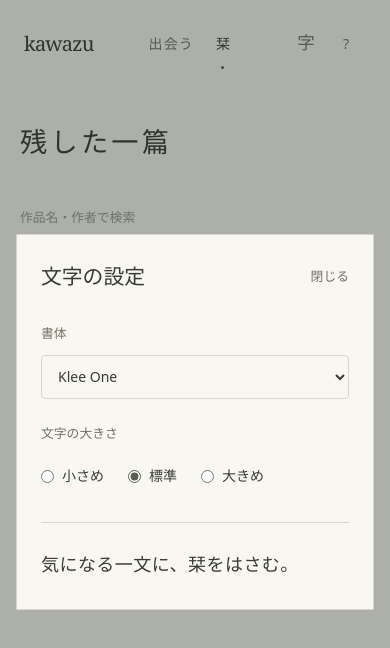
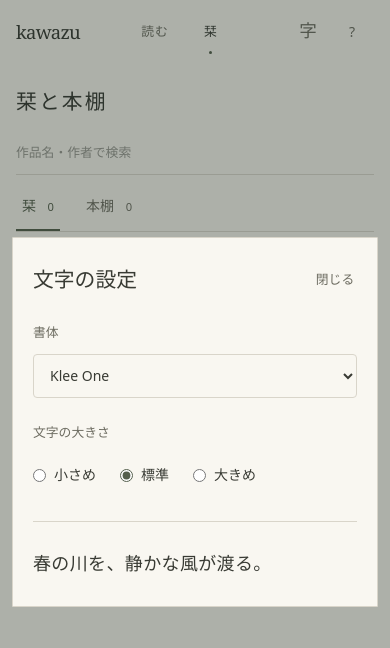
Before and after one commit to KukimiCan/kawazu, a Next.js app: page /list in a window 390 px wide. Both pictures are taken after a click on the button "文字の設定". Shown: the top 648 px of the page. Built offline with nearby package versions, Linux system fonts and the light colour scheme; a web font is replaced by a local one.

Commit message:
Update text content and improve accessibility in various components

```diff
--- a/src/app/globals.css
+++ b/src/app/globals.css
@@ -4,9 +4,9 @@
 :root {
   --background: #f5f2eb;
   --surface: #f9f7f1;
-  --surface-soft: #eae6dc;
+  --surface-soft: #ebe7dd;
   --foreground: #393b34;
-  --muted: #727166;
+  --muted: #6d6c61;
   --line: #d9d5ca;
   --accent: #555f4c;
   --accent-hover: #3c4736;
@@ -28,91 +28,89 @@ html[data-font="notoSerif"] { --font-body: "Noto Serif JP", "Yu Mincho", serif;
 html[data-text-size="small"] { --reading-size: 1rem; }
 html[data-text-size="large"] { --reading-size: 1.375rem; }
 * { box-sizing: border-box; }
-html { background: var(--background); scroll-padding-top: 6rem; }
-body { margin: 0; min-height: 100dvh; color: var(--foreground); font-family: "Hiragino Kaku Gothic ProN", "Yu Gothic", system-ui, sans-serif; font-size: .875rem; line-height: 1.7; }
+html { background: var(--background); scroll-padding-top: 5rem; }
+body { margin: 0; min-width: 320px; min-height: 100dvh; color: var(--foreground); font-family: "Hiragino Kaku Gothic ProN", "Yu Gothic", system-ui, sans-serif; font-size: .875rem; line-height: 1.7; }
 a, button, input, select, summary { -webkit-tap-highlight-color: transparent; }
 button, a, select, input { touch-action: manipulation; }
 button { cursor: pointer; }
 button, input, select { font: inherit; }
 button:disabled { cursor: default; opacity: .42; }
-:focus-visible { outline: 2px solid var(--accent); outline-offset: 5px; }
+:focus-visible { outline: 2px solid var(--accent); outline-offset: 3px; }
 ::selection { background: #dce7d6; }
 .skip-link { position: fixed; top: -5rem; left: 1rem; padding: .75rem; z-index: 100; background: var(--surface); }
 .skip-link:focus { top: .5rem; }
 .site-header { position: relative; z-index: 20; background: var(--background); }
-.header-inner { max-width: 1080px; min-height: 112px; margin: auto; padding: 0 48px; display: flex; align-items: center; justify-content: space-between; gap: 24px; }
-.wordmark { font-family: Georgia, serif; font-size: 1.4rem; letter-spacing: -.04em; line-height: 1; }
+.header-inner { max-width: 1040px; min-height: 80px; margin: auto; padding: 0 32px; display: flex; align-items: center; justify-content: space-between; gap: 24px; }
+.wordmark { display: inline-flex; align-items: center; min-height: 44px; font-family: Georgia, serif; font-size: 1.4rem; letter-spacing: -.04em; line-height: 1; }
 .wordmark span { color: var(--accent); }
 .main-links { align-self: stretch; display: flex; gap: 32px; align-items: stretch; }
-.main-links > a { position: relative; display: flex; gap: 6px; align-items: center; color: var(--muted); padding: 0 4px; white-space: nowrap; font-size: .875rem; letter-spacing: .08em; }
+.main-links > a { position: relative; display: flex; min-width: 44px; gap: 6px; align-items: center; justify-content: center; color: var(--muted); padding: 0 4px; white-space: nowrap; font-size: .875rem; letter-spacing: .08em; }
 .main-links > a[aria-current] { color: var(--foreground); }
-.main-links > a[aria-current]::after { content: ''; position: absolute; bottom: 30px; left: calc(50% - 2px); width: 3px; height: 3px; border-radius: 50%; background: var(--accent); }
+.main-links > a[aria-current]::after { content: ''; position: absolute; bottom: 17px; left: calc(50% - 2px); width: 3px; height: 3px; border-radius: 50%; background: var(--accent); }
 .nav-count { font-size: .6rem; font-variant-numeric: tabular-nums; color: var(--muted); }
 .header-tools { display: flex; gap: 8px; }
 .icon-button { min-width: 44px; min-height: 44px; display: grid; place-items: center; border-radius: 50%; color: var(--muted); }
 .icon-button:hover { background: var(--surface-soft); color: var(--foreground); }
 .font-button { font-family: "Yu Mincho", serif; font-size: 1.1rem; }
 .storage-warning { margin: 0; padding: 12px 24px; text-align: center; background: #fff0d4; color: #6b4823; }
-.encounter { max-width: 704px; margin: auto; padding: 32px 40px 24px; }
+.encounter { max-width: 760px; margin: auto; padding: 16px 24px 20px; }
 .encounter-heading { display: flex; align-items: baseline; justify-content: space-between; flex-wrap: wrap; gap: 4px 16px; margin: 0 0 20px; }
 .encounter-heading h1 { font-size: .95rem; font-weight: 500; }
 .encounter-heading p { color: var(--muted); font-size: .75rem; }
-.reader-sheet { position: relative; height: clamp(340px, calc(100dvh - 290px), 680px); display: flex; flex-direction: column; overflow: hidden; touch-action: pan-y; padding: 28px 16px 20px 30px; background: linear-gradient(95deg, #e8e2d5 0, #f4f0e6 5px, #faf7ef 20px, #f8f5ed 100%); border-top: 1px solid #e3ddcf; border-bottom: 1px solid #e3ddcf; border-radius: 2px 1px 5px 2px; }
-.paper-binding { position: absolute; left: 6px; top: 18%; bottom: 18%; display: flex; flex-direction: column; justify-content: space-between; pointer-events: none; }
-.paper-binding i { width: 9px; height: 10px; border-left: 1px solid #8d8775; border-bottom: 1px solid #8d8775; transform: rotate(-18deg); opacity: .55; }
+.reader-sheet { position: relative; height: clamp(360px, calc(100dvh - 232px), 720px); display: flex; flex-direction: column; overflow: hidden; touch-action: pan-y; padding: 24px 18px 18px 32px; background: linear-gradient(95deg, #eee9de 0, #f6f2e9 7px, #faf7ef 22px, #f9f6ef 100%); border-block: 1px solid #e1dccf; border-radius: 1px 1px 3px 2px; }
+.paper-binding { position: absolute; left: 7px; top: 20%; bottom: 20%; display: flex; flex-direction: column; justify-content: space-between; pointer-events: none; opacity: .72; }
+.paper-binding i { width: 7px; height: 8px; border-left: 1px solid #8d8775; border-bottom: 1px solid #8d8775; transform: rotate(-18deg); opacity: .45; }
 .reader-eyebrow { display: flex; justify-content: space-between; flex-shrink: 0; color: var(--muted); font-size: .65rem; letter-spacing: .12em; padding: 20px 32px 16px; border-bottom: 1px solid var(--line); }
-.reader-scroll { flex: 1; min-height: 0; overflow-y: auto; padding: 8px 24px 20px 8px; scrollbar-width: thin; scrollbar-color: #8b8975 #eae5d9; scrollbar-gutter: stable; overscroll-behavior-y: contain; animation: paper-arrive 300ms cubic-bezier(.2,.65,.3,1) both; }
+.reader-scroll { flex: 1; min-height: 0; overflow-y: auto; padding: 10px clamp(18px, 4vw, 36px) 24px 10px; scrollbar-width: thin; scrollbar-color: #817f70 #ece7dc; scrollbar-gutter: stable; overscroll-behavior-y: contain; animation: paper-arrive 240ms cubic-bezier(.2,.65,.3,1) both; }
 .reader-scroll::-webkit-scrollbar { width: 7px; }
 .reader-scroll::-webkit-scrollbar-track { background: #eae5d9; border: 3px solid #f8f5ed; }
 .reader-scroll::-webkit-scrollbar-thumb { background: #8b8975; border: 2px solid #f8f5ed; border-radius: 8px 3px 7px 2px; }
 .reader-scroll:hover { scrollbar-color: #626955 #eae5d9; }
 .reader-sheet[data-turn="back"] { --page-arrival: -18px; }
 .reader-scroll:focus-visible { outline-offset: -4px; }
-.reading-text { font-family: var(--font-body); font-size: var(--reading-size); line-height: 2.1; letter-spacing: .025em; white-space: pre-wrap; overflow-wrap: anywhere; line-break: strict; }
+.reading-text { font-family: var(--font-body); font-size: var(--reading-size); line-height: 2.05; letter-spacing: .02em; white-space: pre-wrap; overflow-wrap: anywhere; line-break: strict; }
 .excerpt-end { display: block; color: #8b8975; margin: 28px auto 8px; }
 .reader-state { flex: 1; display: flex; align-items: center; justify-content: center; flex-direction: column; padding: 32px; text-align: center; gap: 14px; }
 .reader-state h2 { font-family: var(--font-body); font-weight: 400; font-size: 1.1rem; }
 .reader-state p { color: var(--muted); font-size: .8rem; max-width: 28em; }
 .loading-line { width: 24px; height: 1px; background: var(--accent); margin-bottom: 12px; animation: breathe 2.4s ease-in-out infinite; }
-.reader-controls { padding-top: 24px; }
-.choice-buttons { position: relative; display: flex; align-items: center; justify-content: space-between; gap: 24px; padding-top: 4px; }
-.choice-buttons::after { content: ''; position: absolute; left: calc(50% - 14px); top: 27px; width: 28px; height: 1px; background: linear-gradient(90deg, transparent, #92917c, transparent); pointer-events: none; }
-.choice-buttons button { position: relative; font-size: .95rem; }
+.reader-controls { padding-top: 14px; }
+.choice-buttons { display: flex; align-items: center; justify-content: space-between; gap: 20px; }
+.choice-buttons button { position: relative; flex: 1; max-width: 190px; font-size: .925rem; }
 .choice-buttons button::after { content: ''; position: absolute; bottom: 5px; left: 8px; right: 8px; height: 2px; background: currentColor; clip-path: polygon(0 55%, 38% 10%, 100% 45%, 90% 90%, 22% 75%); transform: scaleX(0); transform-origin: left; transition: transform 220ms ease-out; opacity: .65; }
 .choice-buttons button:hover:not(:disabled)::after, .choice-buttons button:focus-visible::after { transform: scaleX(1); }
 .choice-buttons button:hover { text-decoration: none; }
-.primary-button, .secondary-button { display: inline-flex; align-items: center; justify-content: center; gap: 12px; min-height: 48px; padding: 12px 8px; border: 0; border-radius: 0; text-decoration: none; font-family: var(--font-body); letter-spacing: .1em; transition: color .2s; }
-.primary-button { background: transparent; color: var(--accent); }
+.primary-button, .secondary-button { display: inline-flex; align-items: center; justify-content: center; gap: 10px; min-height: 48px; padding: 10px 8px; border: 0; border-radius: 0; text-decoration: none; font-family: var(--font-body); letter-spacing: .08em; transition: color .2s; }
+.primary-button { background: transparent; color: var(--accent); font-weight: 600; }
 .primary-button:hover:not(:disabled), .secondary-button:hover:not(:disabled) { color: var(--accent-hover); text-decoration: underline; text-underline-offset: 7px; }
 .secondary-button { background: transparent; color: var(--muted); }
 .bookmark-mark { flex-shrink: 0; color: #985c47; transition: transform 220ms ease; }
 .primary-button:hover .bookmark-mark { transform: translateY(2px); }
-.reader-secondary { display: flex; align-items: center; justify-content: center; margin-top: 4px; }
-.undo-button:disabled { visibility: hidden; }
-.text-button { display: inline-flex; align-items: center; min-height: 44px; text-decoration: none; color: var(--muted); font-size: .8rem; }
+.text-button { display: inline-flex; min-width: 44px; min-height: 44px; align-items: center; justify-content: center; text-decoration: none; color: var(--muted); font-size: .8rem; }
 .text-button:hover:not(:disabled) { color: var(--accent); text-decoration: underline; text-underline-offset: 4px; }
 .gesture-hint { color: var(--muted); font-size: .7rem; }
-.reader-feedback { min-height: 28px; text-align: center; font-size: .75rem; color: var(--accent); display: flex; gap: 16px; justify-content: center; flex-wrap: wrap; }
-.reader-feedback a { text-decoration: underline; text-underline-offset: 4px; }
+.reader-followup { display: flex; align-items: center; justify-content: center; gap: 28px; }
+.reader-followup a { color: var(--accent); text-decoration: underline; text-underline-offset: 4px; }
 .refill-error { font-size: .75rem; text-align: center; color: var(--muted); }
 .refill-error button { margin-left: 12px; }
-.library-page { max-width: 896px; margin: auto; padding: 48px 32px; }
-.library-heading { display: flex; align-items: flex-end; justify-content: space-between; gap: 16px; margin-bottom: 30px; }
+.library-page { max-width: 896px; margin: auto; padding: 32px 32px 48px; }
+.library-heading { display: flex; align-items: flex-end; justify-content: space-between; gap: 16px; margin-bottom: 18px; }
 .eyebrow { color: var(--muted); font-size: .7rem; letter-spacing: .12em; margin-bottom: 8px; }
-.library-heading h1 { font-family: var(--font-body); font-size: 1.5rem; letter-spacing: .12em; font-weight: 400; }
-.library-toolbar { display: flex; align-items: center; justify-content: space-between; gap: 16px; border-bottom: 1px solid var(--line); }
+.library-heading h1 { font-family: var(--font-body); font-size: 1.4rem; letter-spacing: .1em; font-weight: 400; }
+.library-toolbar { display: flex; align-items: flex-end; justify-content: space-between; gap: 24px; }
 .shelf-tabs { display: flex; gap: 28px; align-self: stretch; }
-.shelf-tabs button { min-height: 56px; padding: 8px 2px; border-bottom: 2px solid transparent; color: var(--muted); white-space: nowrap; }
+.shelf-tabs button { min-width: 44px; min-height: 48px; padding: 6px 2px; border-bottom: 2px solid transparent; color: var(--muted); white-space: nowrap; }
 .shelf-tabs button[aria-pressed="true"] { border-color: var(--accent); color: var(--accent); }
 .shelf-tabs span { font-size: .7rem; margin-left: 8px; }
 .search-field { max-width: 100%; }
-.search-field input { width: 232px; max-width: 100%; min-height: 44px; border: 0; border-radius: 0; padding: 8px 0; font-size: .8rem; background: transparent; }
+.search-field input { width: 232px; max-width: 100%; min-height: 44px; border: 0; border-bottom: 1px solid var(--line); border-radius: 0; padding: 8px 0; font-size: .8rem; background: transparent; }
+.search-field input:focus-visible { outline-offset: 2px; }
 .shelf-description { color: var(--muted); font-size: .8rem; margin: 20px 0; }
-.result-count { color: var(--muted); font-size: .7rem; margin: 24px 0 4px; }
-.book-entry { display: grid; grid-template-columns: 36px 1fr; gap: 20px; padding: 28px 0; border-bottom: 1px solid var(--line); }
+.result-count { color: var(--muted); font-size: .7rem; margin: 20px 0 2px; }
+.book-entry { display: grid; grid-template-columns: 32px 1fr; gap: 18px; padding: 22px 0; border-bottom: 1px solid var(--line); }
 .book-number { color: var(--muted); font-family: Georgia, serif; font-size: .85rem; padding-top: 7px; }
 .book-details { min-width: 0; }
-.book-details h2 { font-family: var(--font-body); font-size: 1.4rem; overflow-wrap: anywhere; font-weight: 400; }
+.book-details h2 { font-family: var(--font-body); font-size: 1.25rem; line-height: 1.6; overflow-wrap: anywhere; font-weight: 400; }
 .book-author { color: var(--muted); margin-top: 4px; }
 .book-excerpt { margin-top: 12px; }
 .book-excerpt summary { display: list-item; padding: 8px 0; min-height: 44px; color: var(--muted); font-size: .8rem; cursor: pointer; }
@@ -120,18 +118,17 @@ button:disabled { cursor: default; opacity: .42; }
 .book-actions { display: flex; flex-wrap: wrap; align-items: center; gap: 4px 24px; }
 .read-link { display: inline-flex; align-items: center; min-height: 44px; color: var(--accent); text-decoration: underline; text-underline-offset: 5px; text-decoration-color: #a2b39e; }
 .delete-button { margin-left: auto; }
-.empty-state { text-align: center; padding: 70px 12px; }
+.empty-state { text-align: center; padding: 44px 12px; }
 .empty-state h2 { font-family: var(--font-body); font-size: 1.4rem; font-weight: 400; }
 .empty-state p { color: var(--muted); margin: 16px 0 24px; }
 .undo-notice { background: var(--surface-soft); padding: 8px 16px; display: flex; align-items: center; justify-content: space-between; gap: 16px; font-size: .8rem; overflow-wrap: anywhere; }
 .undo-notice button { flex-shrink: 0; }
 .library-footer { margin-top: 40px; color: var(--muted); font-size: .75rem; line-height: 1.9; }
-.app-dialog { position: fixed; margin: auto; max-width: min(480px, calc(100vw - 32px)); width: 480px; max-height: calc(100dvh - 48px); overflow-y: auto; padding: 32px 40px 40px; border: 1px solid var(--line); border-radius: 1px; background: var(--surface); color: var(--foreground); }
+.app-dialog { position: fixed; margin: auto; max-width: min(500px, calc(100vw - 32px)); width: 500px; max-height: calc(100dvh - 32px); overflow-y: auto; padding: 28px 32px 32px; border: 1px solid var(--line); border-radius: 1px; background: var(--surface); color: var(--foreground); }
 .app-dialog::backdrop { background: rgb(24 40 31 / .32); }
-.dialog-heading { display: flex; align-items: center; justify-content: space-between; gap: 16px; margin-bottom: 24px; }
+.dialog-heading { display: flex; align-items: center; justify-content: space-between; gap: 16px; margin-bottom: 20px; }
 .dialog-heading h2 { font-family: var(--font-body); font-size: 1.3rem; }
-.dialog-intro { font-family: var(--font-body); font-size: 1.125rem; line-height: 2; margin-bottom: 24px; }
-.help-list { display: grid; gap: 18px; }
+.help-list { display: grid; gap: 14px; }
 .help-list dt { font-weight: 500; margin-bottom: 4px; }
 .help-list dd, .muted { font-size: .8rem; color: var(--muted); line-height: 1.9; }
 .muted { margin-top: 24px; }
@@ -146,37 +143,45 @@ button:disabled { cursor: default; opacity: .42; }
 @keyframes paper-arrive { from { opacity: 0; transform: translateX(var(--page-arrival, 18px)); } to { opacity: 1; transform: translateX(0); } }
 @keyframes breathe { 50% { opacity: .3; transform: scaleX(.5); } }
 @media (max-width: 600px) {
-  .header-inner { min-height: 88px; padding: 0 24px; gap: 12px; }
-  .wordmark { font-size: 1.25rem; }
-  .main-links > a[aria-current]::after { bottom: 19px; }
-  .main-links { gap: 14px; font-size: .8rem; }
+  .header-inner { min-height: 64px; padding: 0 max(16px, env(safe-area-inset-right)) 0 max(16px, env(safe-area-inset-left)); gap: 12px; }
+  .wordmark { font-size: 1.15rem; }
+  .main-links > a[aria-current]::after { bottom: 10px; }
+  .main-links { gap: 12px; }
+  .main-links > a { font-size: .8rem; }
   .header-tools { gap: 0; }
-  .icon-button { min-width: 40px; }
-  .encounter { padding: 24px 28px 16px; }
+  .encounter { padding: 12px max(16px, env(safe-area-inset-right)) max(12px, env(safe-area-inset-bottom)) max(16px, env(safe-area-inset-left)); }
   .encounter-heading { margin-bottom: 14px; }
   .encounter-heading p { width: 100%; }
-  .reader-sheet { height: clamp(320px, calc(100dvh - 280px), 680px); padding: 20px 10px 14px 22px; }
+  .reader-sheet { height: clamp(300px, calc(100dvh - 196px), 680px); padding: 16px 8px 12px 20px; }
   .reader-eyebrow { padding: 14px 20px; font-size: .6rem; }
-  .reader-scroll { padding: 8px 12px 24px 0; }
-  .reader-controls { padding-top: 16px; }
-  .choice-buttons { gap: 10px; }
-  .primary-button, .secondary-button { padding: 12px 4px; gap: 8px; font-size: .9rem; }
+  .reader-scroll { padding: 6px 12px 20px 2px; scrollbar-gutter: auto; }
+  .reading-text { line-height: 2; }
+  .reader-controls { padding-top: 10px; }
+  .choice-buttons { gap: 12px; }
+  .choice-buttons button { max-width: none; }
+  .primary-button, .secondary-button { padding: 10px 4px; gap: 7px; font-size: .875rem; }
+  .reader-followup { gap: 24px; }
   .gesture-hint { font-size: .6rem; }
-  .library-page { padding: 32px 20px; }
-  .library-heading h1 { font-size: 1.7rem; }
-  .library-toolbar { flex-wrap: wrap; gap: 12px; }
+  .library-page { padding: 20px max(16px, env(safe-area-inset-right)) max(32px, env(safe-area-inset-bottom)) max(16px, env(safe-area-inset-left)); }
+  .library-heading { margin-bottom: 12px; }
+  .library-heading h1 { font-size: 1.3rem; }
+  .library-toolbar { flex-wrap: wrap; gap: 8px; }
   .search-field { width: 100%; order: -1; }
   .search-field input { width: 100%; }
-  .book-entry { grid-template-columns: 24px 1fr; gap: 12px; }
-  .book-actions { gap: 0 18px; }
-  .delete-button { margin-left: 0; }
-  .app-dialog { padding: 20px 24px 24px; }
+  .shelf-tabs { width: 100%; gap: 24px; border-bottom: 1px solid var(--line); }
+  .book-entry { grid-template-columns: 22px 1fr; gap: 10px; padding: 18px 0; }
+  .book-details h2 { font-size: 1.15rem; }
+  .book-excerpt p { padding: 14px 16px; }
+  .book-actions { gap: 0 16px; }
+  .app-dialog { max-width: calc(100vw - 24px); max-height: calc(100dvh - 24px); padding: 20px 20px 24px; }
 }
 @media (max-width: 359px) {
   .header-inner { gap: 8px; padding: 0 10px; }
   .main-links { gap: 8px; }
-  .wordmark { font-size: 1.35rem; }
+  .wordmark { font-size: 1.05rem; }
   .nav-count { display: none; }
+  .choice-buttons { gap: 6px; }
+  .primary-button, .secondary-button { letter-spacing: .04em; }
 }
 @media (prefers-reduced-motion: reduce) {
   *, *::before, *::after { animation: none !important; transition: none !important; scroll-behavior: auto !important; }
--- a/src/app/list/page.tsx
+++ b/src/app/list/page.tsx
@@ -22,7 +22,7 @@ export default function ListPage() {
     setLastChange(null);
   };
   return <div className="library-page">
-    <div className="library-heading"><h1>残した一篇</h1></div>
+    <div className="library-heading"><h1>栞と本棚</h1></div>
     <div className="library-toolbar">
       <div className="shelf-tabs" role="group" aria-label="保存先">
         <button type="button" aria-pressed={activeTab === 'liked'} onClick={() => setActiveTab('liked')}>栞 <span>{likedBooks.length}</span></button>
@@ -33,8 +33,8 @@ export default function ListPage() {
     {lastChange && <div className="undo-notice" role="status"><span>{lastChange.message}</span><button type="button" className="text-button" onClick={undo}>取り消す</button></div>}
     {!isHydrated ? <p className="empty-state" role="status">保存した作品を読み込んでいます。</p> : filtered.length === 0 ?
       <div className="empty-state">
-        <h2>{query.trim() ? '見つかりませんでした' : 'まだ、ありません'}</h2>
-        {query.trim() ? <button className="secondary-button" onClick={() => setQuery('')}>検索をクリア</button> : activeTab === 'liked' ? <Link className="primary-button" href="/">一篇と出会う</Link> : <button className="secondary-button" onClick={() => setActiveTab('liked')}>栞を見る</button>}
+        <h2>{query.trim() ? '見つかりませんでした' : 'まだありません'}</h2>
+        {query.trim() ? <button className="secondary-button" onClick={() => setQuery('')}>検索をクリア</button> : activeTab === 'liked' ? <Link className="primary-button" href="/">冒頭を読む</Link> : <button className="secondary-button" onClick={() => setActiveTab('liked')}>栞を見る</button>}
       </div> : <>
         <p className="result-count" role="status">{filtered.length} 作品{query.trim() && ` / ${books.length} 作品中`}</p>
         <div className="book-list">{filtered.map((book, index) => <article className="book-entry" key={book.id}>
--- a/src/components/Header.tsx
+++ b/src/components/Header.tsx
@@ -20,7 +20,7 @@ export default function Header() {
       <nav className="header-inner" aria-label="メインナビゲーション">
         <Link href="/" className="wordmark" aria-label="kawazu ホーム">kawazu</Link>
         <div className="main-links">
-          <Link href="/" aria-current={pathname === '/' ? 'page' : undefined}>出会う</Link>
+          <Link href="/" aria-current={pathname === '/' ? 'page' : undefined}>読む</Link>
           <Link href="/list" aria-current={pathname === '/list' ? 'page' : undefined}>栞{count > 0 && <span className="nav-count">{count}</span>}</Link>
         </div>
         <div className="header-tools">
@@ -40,7 +40,7 @@ export default function Header() {
         {([['small', '小さめ'], ['medium', '標準'], ['large', '大きめ']] as [TextSize, string][]).map(([value, label]) =>
           <label key={value}><input type="radio" name="text-size" checked={textSize === value} onChange={() => setTextSize(value)} /><span>{label}</span></label>)}
       </fieldset>
-      <p className="font-preview reading-text">気になる一文に、栞をはさむ。</p>
+      <p className="font-preview reading-text">春の川を、静かな風が渡る。</p>
       {preferenceError && <p className="storage-note" role="status">設定はこの画面に反映されますが、次回のために保存できませんでした。</p>}
     </Dialog>
   </>;
--- a/src/components/HelpModal.tsx
+++ b/src/components/HelpModal.tsx
@@ -4,12 +4,11 @@ import Dialog from './Dialog';
 
 export default function HelpModal({ isOpen, onClose }: { isOpen: boolean; onClose: () => void }) {
   return <Dialog open={isOpen} onClose={onClose} title="kawazu の使い方">
-    <p className="dialog-intro">題名も作者も、まだ知らない。<br />まずは、冒頭を読んでみてください。</p>
     <dl className="help-list">
-      <div><dt>次の作品へ</dt><dd>左へスワイプ、または左のボタン。気分に合わなければ、次の一篇へ。</dd></div>
-      <div><dt>栞をはさむ</dt><dd>右へスワイプ、または「栞をはさむ」で作品を保存します。</dd></div>
-      <div><dt>ひとつ戻る</dt><dd>直前に送った作品に戻れます。栞をはさんだ操作も取り消せます。</dd></div>
-      <div><dt>栞</dt><dd>保存した作品の題名と作者がわかります。本文を開いたり、好きな作品を本棚に移したりできます。</dd></div>
+      <div><dt>次の作品へ</dt><dd>左へスワイプ、または「次の一篇」を選びます。</dd></div>
+      <div><dt>栞をはさむ</dt><dd>右へスワイプ、または「栞をはさむ」を選ぶと作品を保存します。</dd></div>
+      <div><dt>ひとつ戻る</dt><dd>直前の操作を取り消し、前の作品へ戻ります。</dd></div>
+      <div><dt>栞と本棚</dt><dd>保存した作品の題名と作者を確認できます。本文を開く、または本棚へ移せます。</dd></div>
     </dl>
     <p className="muted">キーボードの ← → でも作品を送れます。<br />「字」から書体と文字サイズを選べます。</p>
     <p className="storage-note">栞と本棚は、この端末のブラウザに保存されます。ブラウザのデータを削除すると消え、別の端末とは同期されません。</p>
```
Also changed, not shown: src/app/page.tsx (+6 -3 lines).
